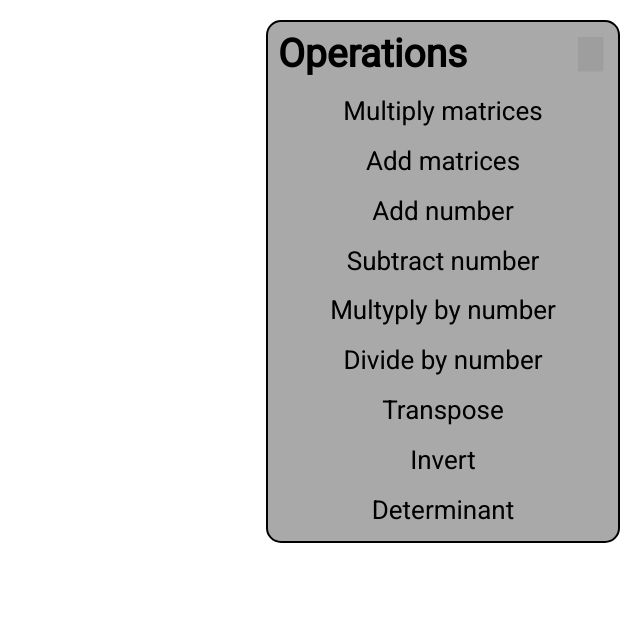
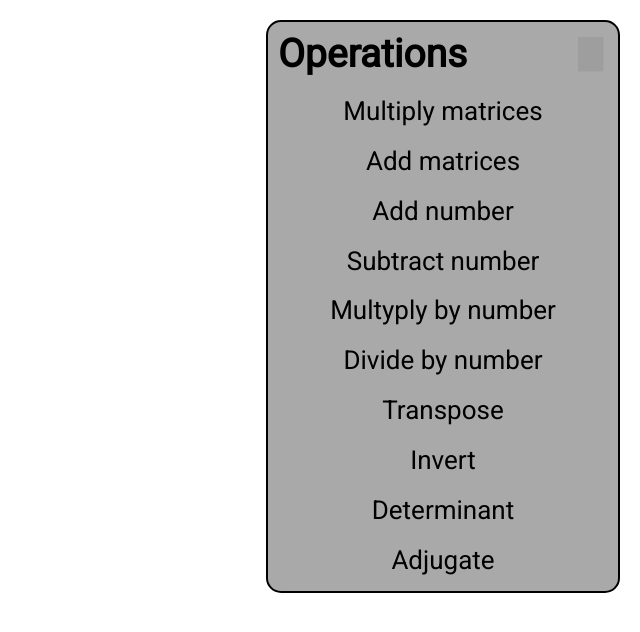
Before and after one commit to DEsimas/matrix-calc, a React app: page / in a window 1280 px wide. Shown: the top 632 px of the page, without its empty margins (640-1280 px from the left). Built offline with nearby package versions, Linux system fonts and the light colour scheme; grey boxes are pictures that could not be loaded.

Commit message:
adjugate matrix

```diff
--- a/src/components/table/Table.js
+++ b/src/components/table/Table.js
@@ -56,6 +56,9 @@ const Table = (props) => {
                 <button onClick={
                     () => props.addElement((<MatrixToNumber operation={Matrix.determinant} span={'det'} title={'Determinant'} key={v1()} />))
                 }>Determinant</button>
+                <button onClick={
+                    () => props.addElement((<SingleMatrix operation={Matrix.adjugate} span={''} title={'Adjugate'} key={v1()} />))
+                }>Adjugate</button>
             </div>
         </div>
     )
```
Also changed, not shown: 1 other file (tests, documents, lock files or other folders).
